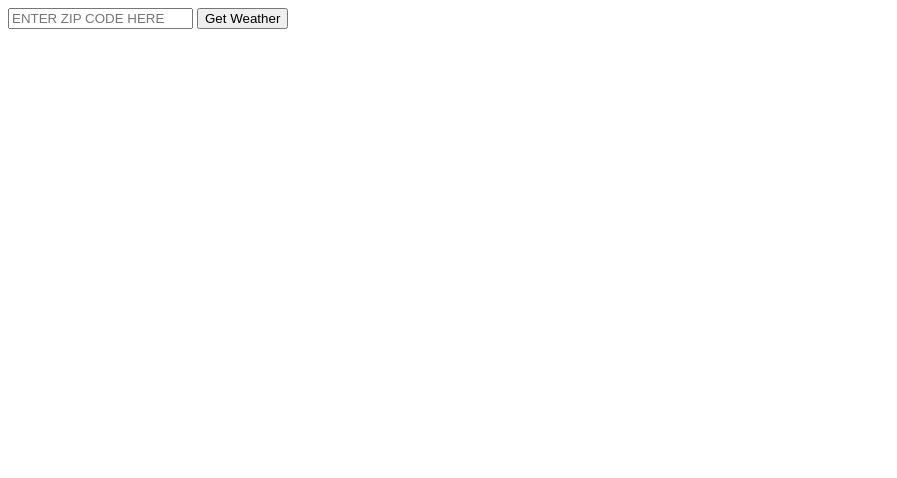
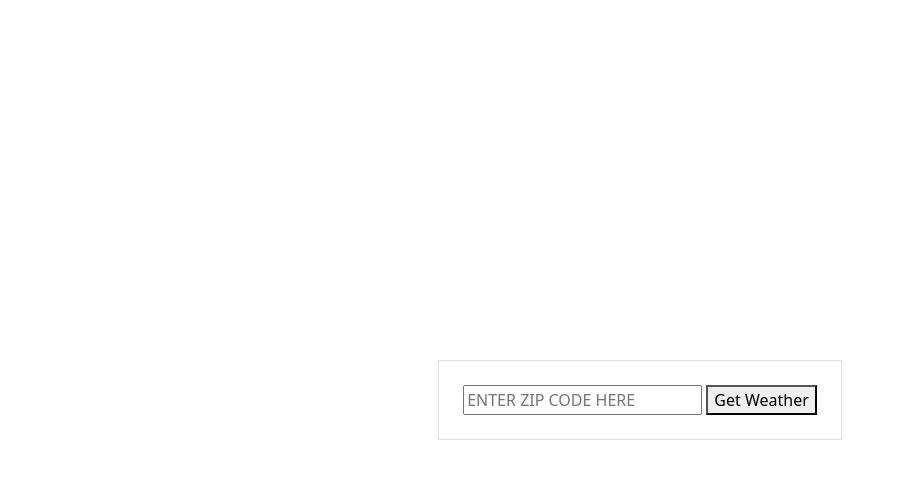
Before and after one commit to ryan-howard-hc/WEATHER-APP, a plain HTML site: page index.html in a window 1280 px wide. Shown: the whole page, without its empty margins (0-897 px from the left). Drawn offline with nearby package versions, Linux system fonts and the light colour scheme.

Commit message:
centered box in page, looking up how to connect api, maybe go back to that later, dont understand what I did

```diff
--- a/JS/main.js
+++ b/JS/main.js
@@ -7,6 +7,14 @@ function currentWeatherData() {
 
 
   fetch(`http://api.openweathermap.org/data/2.5/weather?zip=${zipCode}&appid=${apiKey}`)
+    .then(response => response.json())
+    .then(data => {
+
+        console.log(data);
+    })
+    .catch(error => {
+        console.log('Error:', error);
+    });
 
     var zipCode = document.getElementById("zipCodeInput").value;
     console.log("Zip Code:", zipCode);
--- a/index.html
+++ b/index.html
@@ -6,14 +6,21 @@
     <meta name="viewport" content="width=device-width, initial-scale=1.0">
     <title>WEATHER APP</title>
     <link rel="style.css" href="/style.css">
-    <link href="https://cdn.jsdelivr.net/npm/bootstrap@5.3.0/dist/css/bootstrap.min.css">
+    <link rel="stylesheet"href="https://cdn.jsdelivr.net/npm/bootstrap@5.3.0/dist/css/bootstrap.min.css">
 </head>
 <body>
-    <div class="center-box">
+    <div class="container d-flex justify-content-center align-items-center vh-100">
+        <div class="border p-4">
         <input type="text" id="zipCodeInput" placeholder="ENTER ZIP CODE HERE">
         <button id="currentWeatherData" onclick="currentWeatherData()">Get Weather</button>
+
+        </div>
     </div>
+
+
+
 <script src="/JS/main.js"></script>
+<script src="https://cdn.jsdelivr.net/npm/bootstrap@5.3.0/dist/js/bootstrap.bundle.min.js"></script>
 </body>
 </html>
 
--- a/style.css
+++ /dev/null
@@ -1,12 +0,0 @@
-.center-box {
-    display: flex;
-    flex-direction: column;
-    align-items: center;
-    justify-content: center;
-    border: 1px solid #000;
-    padding: 10px;
-    margin: 0 auto;
-    margin-top: 50px;
-    max-width: 600px;
-    height: 100vh;
-  }
```
